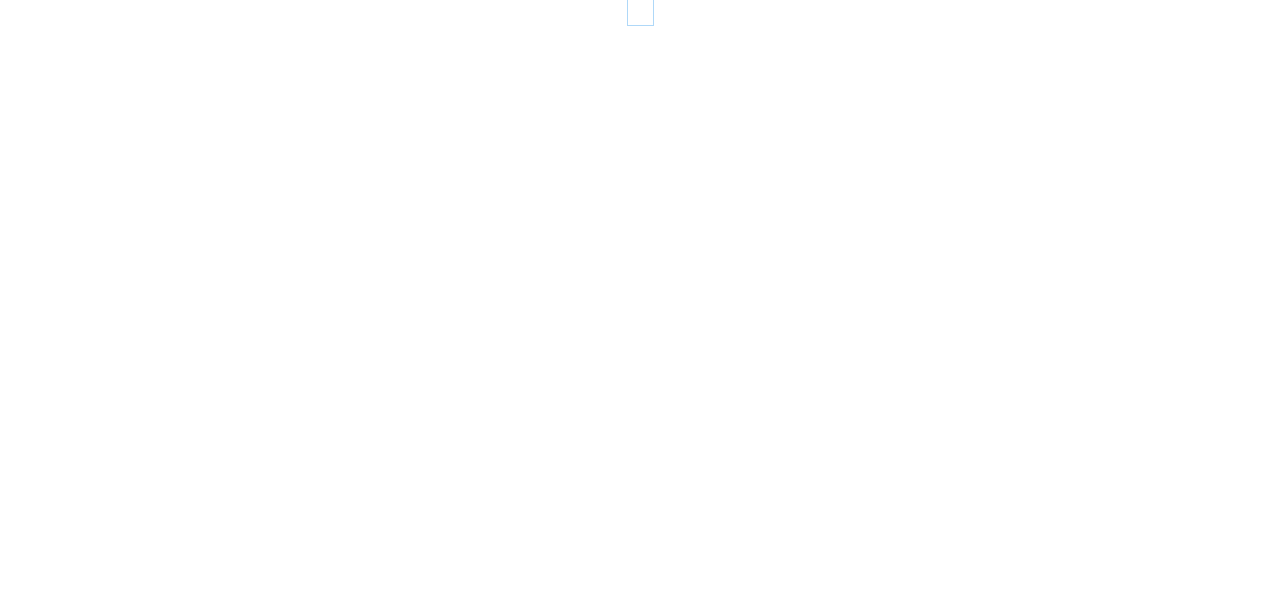
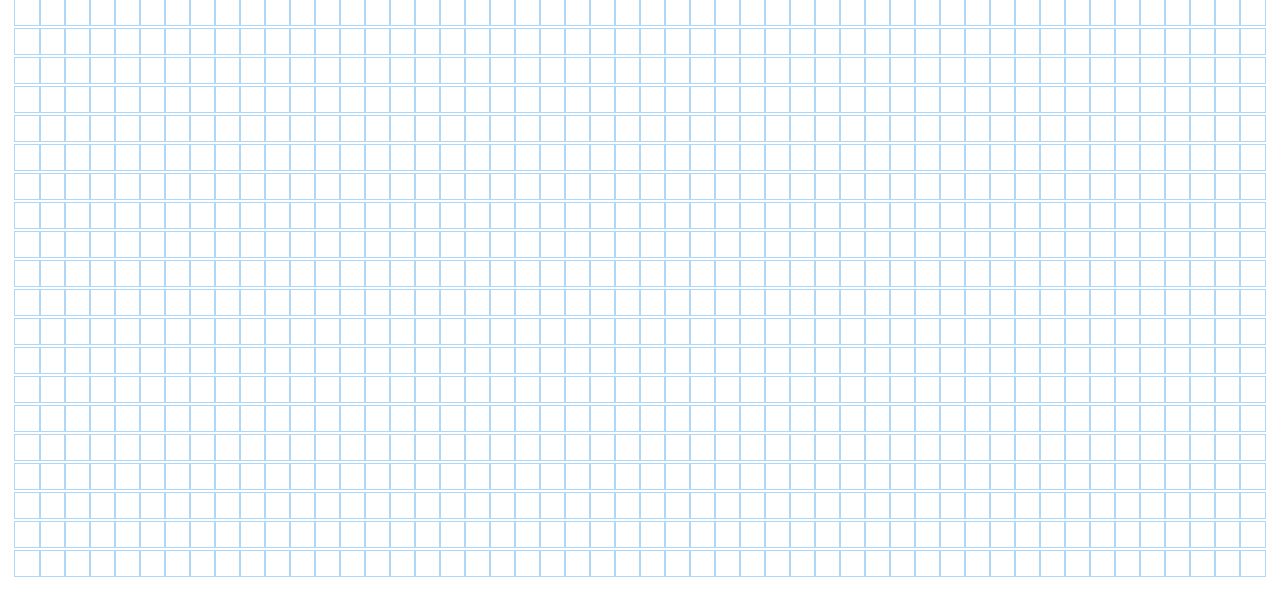
Before and after one commit to akbtech17/path-visualizer, a React (Create React App) app: page / in a window 1280 px wide. Shown: the top 616 px of the page. Built offline with nearby package versions, Linux system fonts and the light colour scheme.

Commit message:
rendered grid of nodes

```diff
--- a/src/PathVisualizer/PathVisualizer.js
+++ b/src/PathVisualizer/PathVisualizer.js
@@ -2,15 +2,59 @@ import React, { Component } from "react";
 import Node from "./Node/Node";
 
 export default class PathVisualizer extends Component {
-  // constructor() {}
+  constructor() {
+    super();
+    this.state = {
+      grid: [],
+    };
+  }
 
-  componentDidMount() {}
+  componentDidMount() {
+    //   creating grid of indexes and updating the state, in initial render
+    const grid = getInintialGrid();
+    this.setState({ grid });
+  }
 
   render() {
+    const { grid } = this.state;
     return (
       <>
-        <Node />
+        <div className="grid">
+          {/* rendering the grid */}
+          {grid.map((row, rowIdx) => {
+            return (
+              <div key={rowIdx}>
+                {row.map((node, nodeIdx) => {
+                  return <Node />;
+                })}
+              </div>
+            );
+          })}
+        </div>
       </>
     );
   }
 }
+
+// function to build and return 2d array,
+// each cell of an array will contain all required properties
+// in order to ditinguish each Node
+const getInintialGrid = () => {
+  const grid = [];
+  for (let row = 0; row < 20; row++) {
+    const currentRow = [];
+    for (let col = 0; col < 50; col++) {
+      currentRow.push(createNode(col, row));
+    }
+    grid.push(currentRow);
+  }
+  return grid;
+};
+
+// return an object of properties for each Node
+const createNode = (col, row) => {
+  return {
+    col,
+    row,
+  };
+};
```
